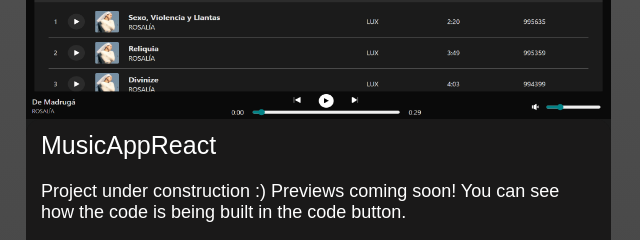
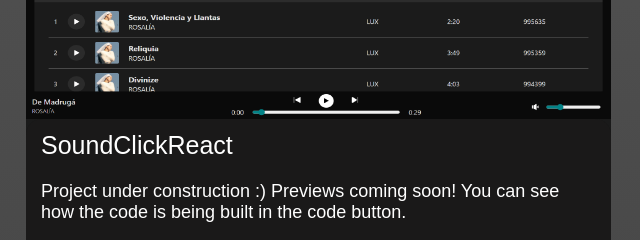
Before and after one commit to AdamRamirezDev/PortafolioFrontend, a plain HTML site: page index.html in a window 1280 px wide. Shown: the part 1860-2100 px from the top of the page, 629-1269 px from the left. Drawn offline with Linux system fonts and the light colour scheme; a web font is replaced by a local one.

Commit message:
Cambie el nombre del proyecto

```diff
--- a/english.js
+++ b/english.js
@@ -31,8 +31,8 @@
         GraphicHabitsDescription: "Una app de hábitos te permite crear, editar y eliminar hábitos personalizados que quieres \
         desarrollar. Cada vez que cumples un hábito, lo marcas \
         como completado.  La app guarda tu progreso.",
-        MusicAppReact: "MusicAppReact",
-        MusicAppReactDescription: "Proyecto en construccion :) \
+        SoundClickReact: "SoundClickReact",
+        SoundClickReactDescription: "Proyecto en construccion :) \
         Proximamente saldran avances! \ Puedes ver como va la construccion del codigo en el boton de code",
         PiedraPapelTijeras: "Dashboard Colorido",
         PiedraPapelTijerasDescription: "Aplicación inspirada en el clásico juego de Piedra, Papel o Tijeras\
@@ -84,8 +84,8 @@
         GraphicHabitsDescription: "A habit app allows you to create, edit, and delete custom habits you want to develop. \
         Every time you complete a habit, you mark it as done. \
         The app saves your progress.",
-        MusicAppReact: "MusicAppReact",
-        MusicAppReactDescription: "Project under construction :) \
+        SoundClickReact: "SoundClickReact",
+        SoundClickReactDescription: "Project under construction :) \
         Previews coming soon! \ You can see how the code is being built in the code button.",
         PiedraPapelTijeras: "Piedra Papel Tijeras",
         PiedraPapelTijerasDescription: "An application inspired by the classic game of Rock, Paper, Scissors\
--- a/index.html
+++ b/index.html
@@ -114,9 +114,9 @@
                         <div class="proyectos__container__flex" id="proyectos__container__flex__id">
                             <div class="proyectos__informacion" id="proyectos__informacion__id">
                                 <div class="proyectos__title" id="proyectos__title__id">
-                                    <p class="proyectos__title__text" data-i18n="MusicAppReact"></p>
+                                    <p class="proyectos__title__text" data-i18n="SoundClickReact"></p>
                                 </div>
-                                <p data-i18n="MusicAppReactDescription" class="title__text"></p>
+                                <p data-i18n="SoundClickReactDescription" class="title__text"></p>
                             </div>
 
                             <div class="proyectos__container__github">
```
